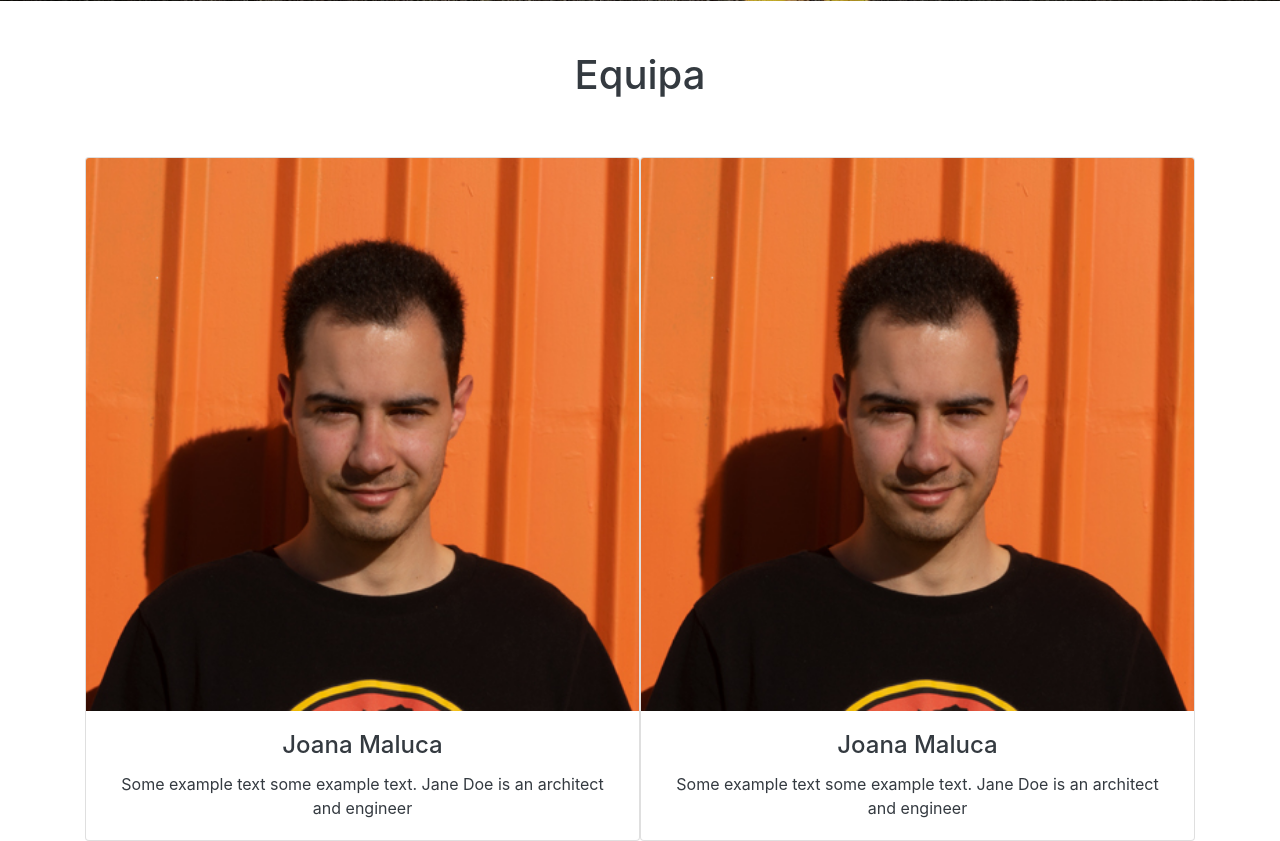
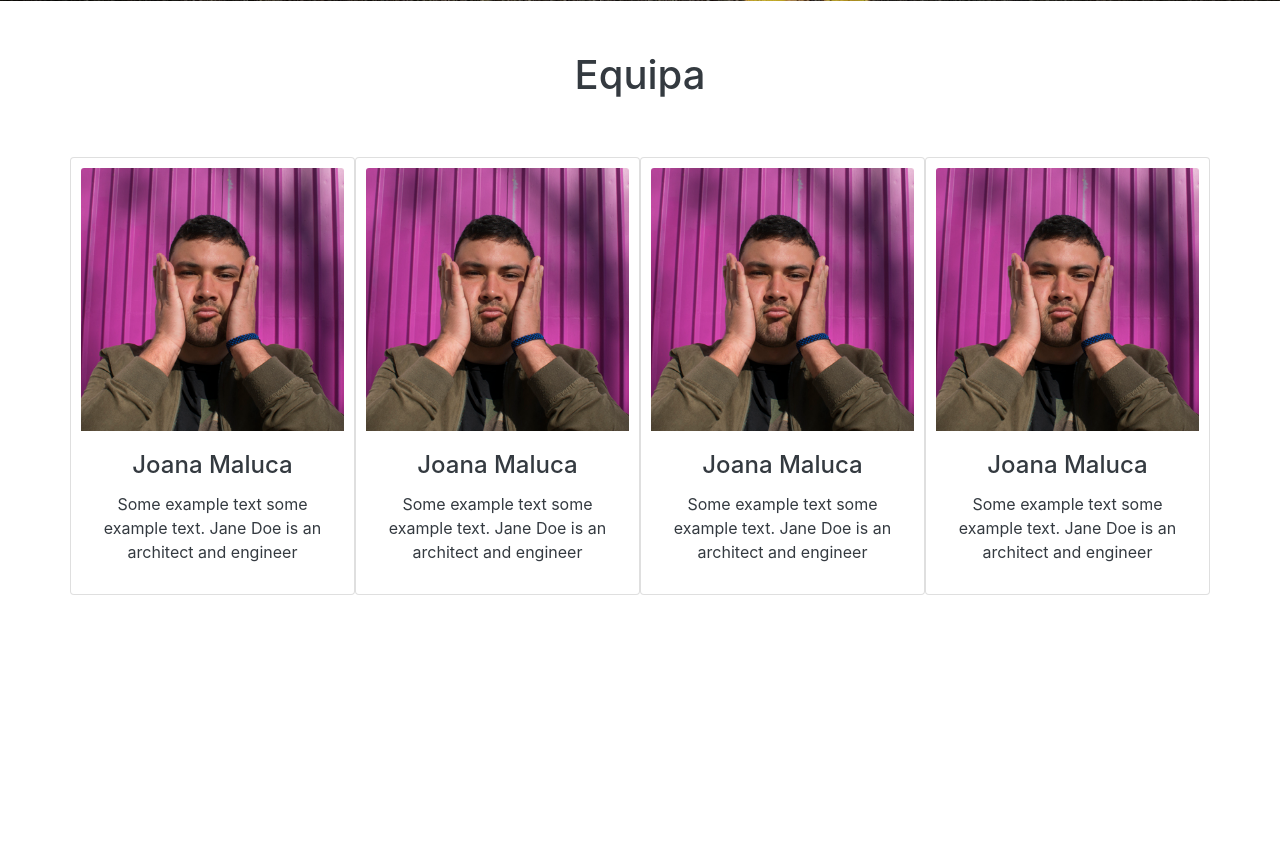
Before and after one commit to ImLonellyDammit/PWA, a PHP site: page / in a window 1280 px wide. Shown: the part 720-1561 px from the top of the page. After the commit the page ends 1315 px from the top, so only its background shows below. Run offline with PHP 8.4, Linux system fonts and the light colour scheme.

Commit message:
Update & Fix

```diff
--- a/CSS/Core/main.css
+++ b/CSS/Core/main.css
@@ -77,3 +77,7 @@ section#equipa div.inicio-text {
 section#equipa div.inicio-text h1{
     padding-bottom: 50px;
 }
+
+section#equipa div.inicio-text.container.text-dark div.card {
+    padding: 10px;
+}
--- a/JS/Core/main.js
+++ b/JS/Core/main.js
@@ -36,9 +36,9 @@ $(window).scroll(() => {
 
 $('img.card-gif').hover(
     function() {
-        $(this).attr("src","IMG/cris2.gif");
+        $(this).attr("src","IMG/alexandre.gif");
     },
     function() {
-        $(this).attr("src","IMG/cris-static.jpg");
+        $(this).attr("src","IMG/alexandre.jpg");
     }
 );
--- a/index.html
+++ b/index.html
@@ -46,6 +46,7 @@
             </div>
         </nav>
 
+        <!--Header/Página: Inicio-->
         <header id="inicio" class="container-fluid">
             <div class="inicio-text container text-white">
                 <h1>Bem-Vindo</h1>
@@ -53,24 +54,46 @@
             </div>
         </header>
 
+        <!--Página: Equipa-->
         <section id="equipa" class="container-fluid bg-white">
             <div class="inicio-text container text-dark">
                 <h1>Equipa</h1>
                 <!--<p>Try to scroll this section and look at the navigation bar while scrolling! Try to scroll this section and look at the navigation bar while scrolling!</p>-->
-                <div class="card" style="width:50%;float:left;">
-                    <img class="card-img-top card-gif" src="IMG/cris-static.jpg" alt="img-port" style="width:100%;">
+
+                <div class="row">
+                    <div class="card col-sm-3" >
+                        <img class="card-img-top card-gif" src="IMG/alexandre.jpg" alt="img-port" style="width:100%;">
                         <div class="card-body">
                             <h4 class="card-title">Joana Maluca</h4>
                             <p class="card-text">Some example text some example text. Jane Doe is an architect and engineer</p>
                         </div>
                     </div>
-                <div class="card" style="width:50%;float:right;">
-                    <img class="card-img-top card-gif" src="IMG/cris-static.jpg" alt="img-port" style="width:100%;">
+
+                    <div class="card col-sm-3" >
+                        <img class="card-img-top card-gif" src="IMG/alexandre.jpg" alt="img-port" style="width:100%;">
                         <div class="card-body">
                             <h4 class="card-title">Joana Maluca</h4>
                             <p class="card-text">Some example text some example text. Jane Doe is an architect and engineer</p>
                         </div>
                     </div>
+
+                    <div class="card col-sm-3">
+                        <img class="card-img-top card-gif" src="IMG/alexandre.jpg" alt="img-port" style="width:100%;">
+                        <div class="card-body">
+                            <h4 class="card-title">Joana Maluca</h4>
+                            <p class="card-text">Some example text some example text. Jane Doe is an architect and engineer</p>
+                        </div>
+                    </div>
+
+                    <div class="card col-sm-3">
+                        <img class="card-img-top card-gif" src="IMG/alexandre.jpg" alt="img-port" style="width:100%;">
+                        <div class="card-body">
+                            <h4 class="card-title">Joana Maluca</h4>
+                            <p class="card-text">Some example text some example text. Jane Doe is an architect and engineer</p>
+                        </div>
+                    </div>
+                </div>
+
             </div>
 
         </section>
```
Also changed, not shown: IMG/alexandre.gif (added), IMG/alexandre.jpg (added), IMG/portrait.jpg (deleted). Lines whose indentation alone changed are shown as unchanged.
